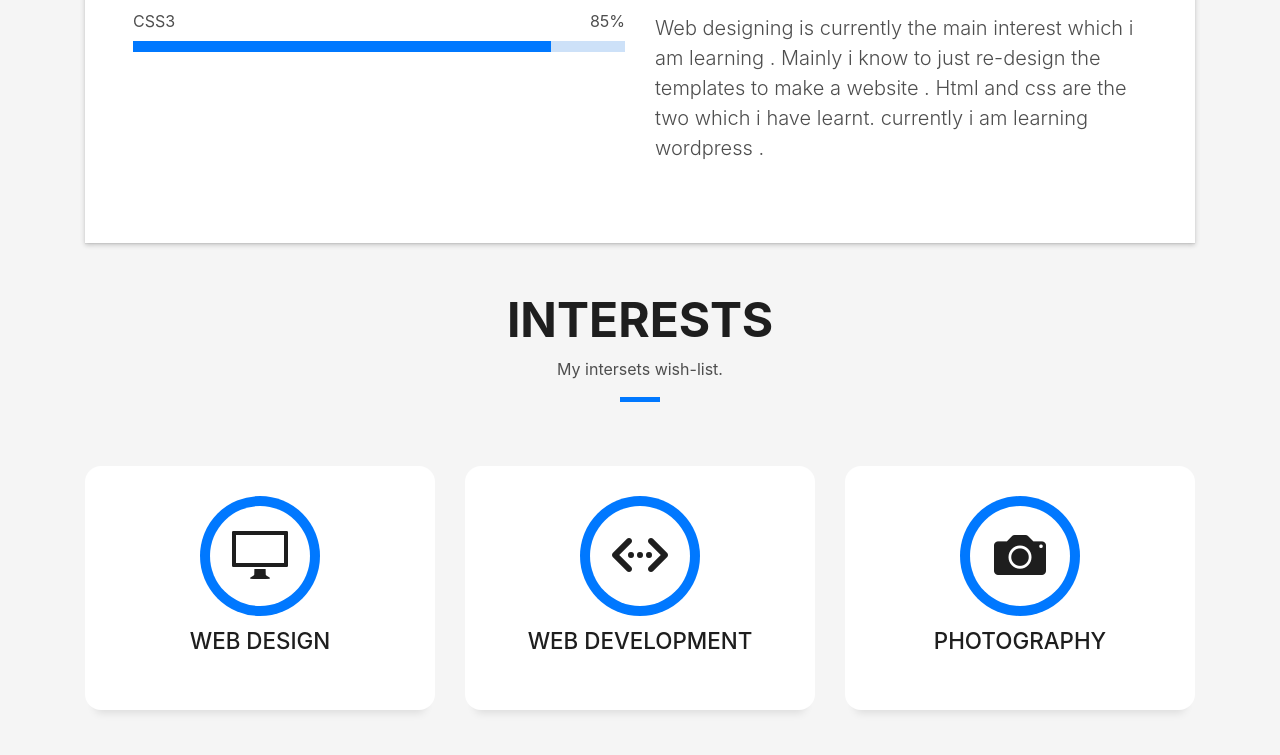
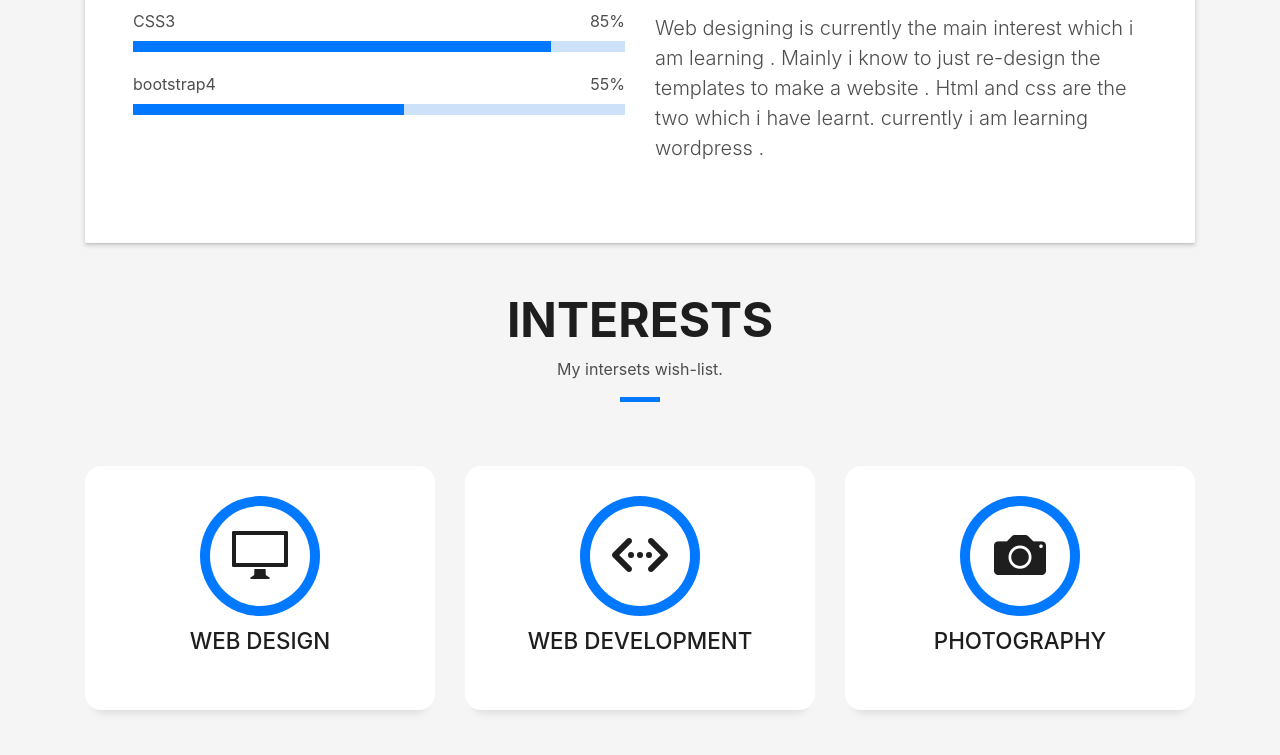
Before and after one commit to rubybano/website.github.io, a plain HTML site: page index.html in a window 1280 px wide. Shown: the part 1243-1998 px from the top of the page. Drawn offline with Linux system fonts and the light colour scheme; files whose address does not match are found by name.

Commit message:
Update index.html

```diff
--- a/index.html
+++ b/index.html
@@ -120,6 +120,12 @@
                     <div class="progress-bar" role="progressbar" style="width: 85%" aria-valuenow="85" aria-valuemin="0"
                       aria-valuemax="100"></div>
                  </div>
+                   <span>bootstrap4</span> <span class="pull-right">55%</span>
+                  <div class="progress">
+                    <div class="progress-bar" role="progressbar" style="width: 55%" aria-valuenow="55" aria-valuemin="0"
+                      aria-valuemax="100"></div>
+                 </div>
+
                   <!--<span>PHP</span> <span class="pull-right">50%</span>
                   <div class="progress">
                     <div class="progress-bar" role="progressbar" style="width: 50%" aria-valuenow="50" aria-valuemin="0"
```
